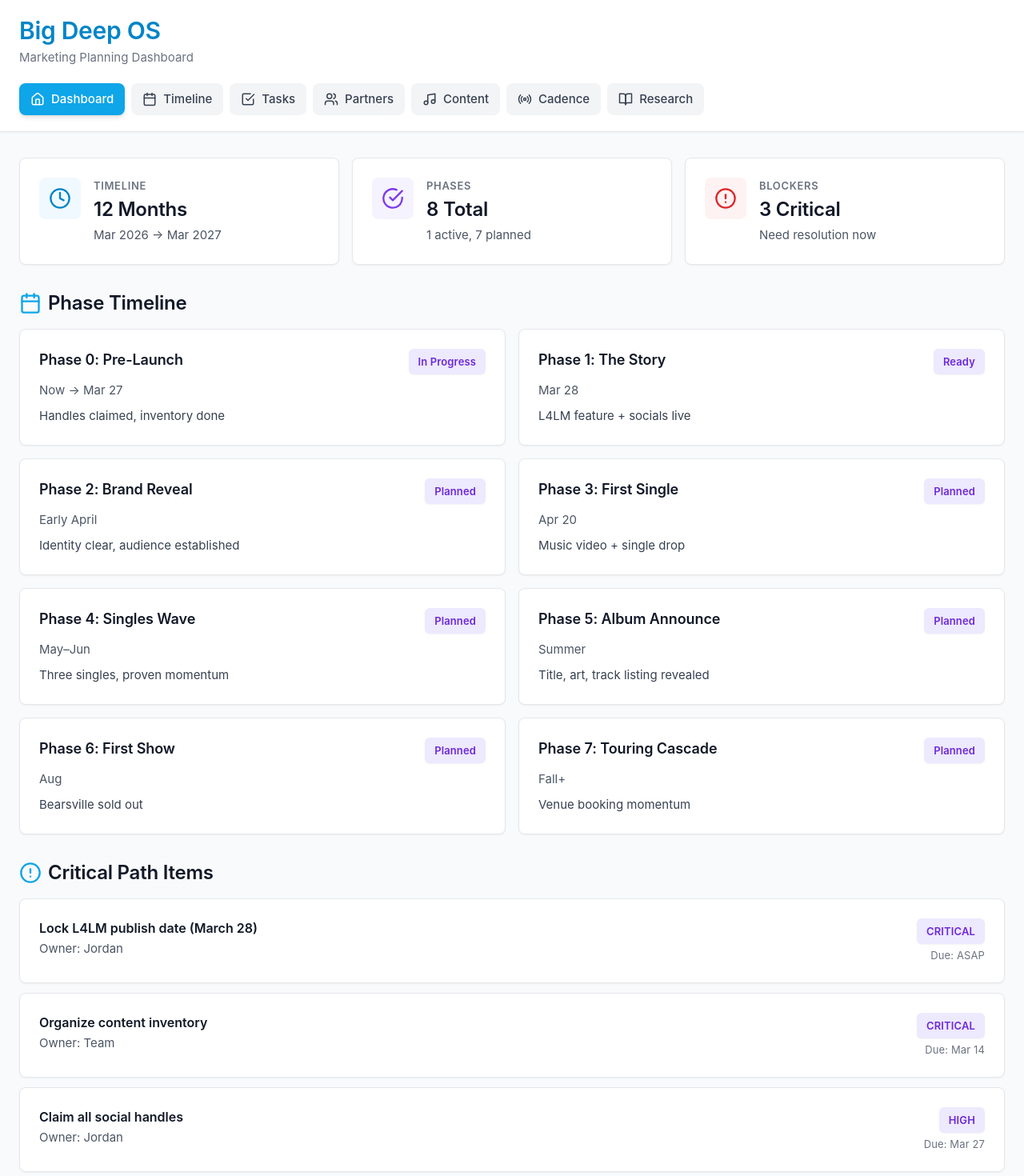
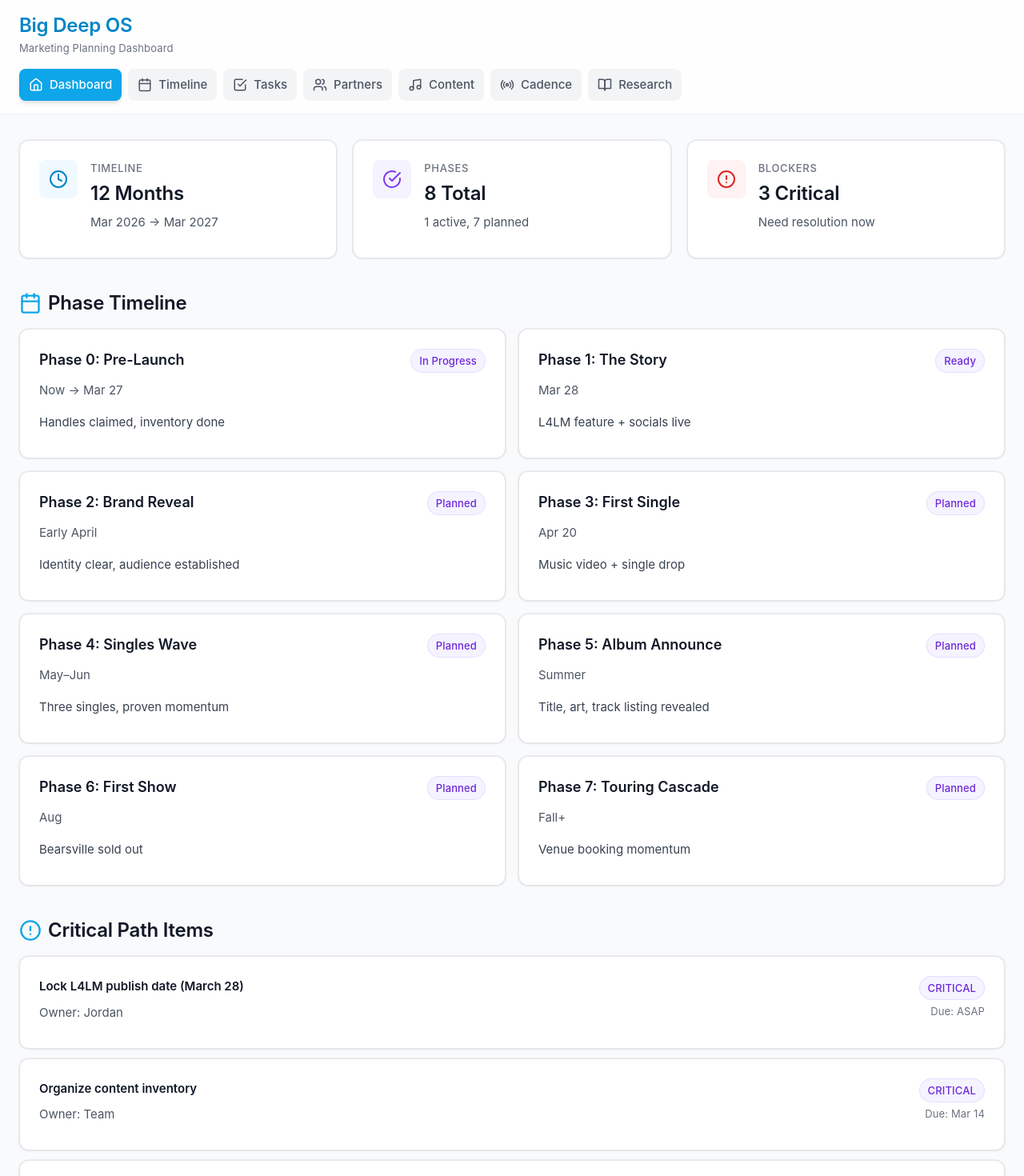
Before and after one commit to nicodemusdev/big-deep-os, a Next.js app: page / in a window 1280 px wide. Shown: the top 1470 px of the page at 80% size. Built offline with nearby package versions, Linux system fonts and the light colour scheme.

Commit message:
Refine design with Planning Center aesthetic: premium shadows, smooth transitions, refined typography, better spacing, polished components

```diff
--- a/app/components/Dashboard.tsx
+++ b/app/components/Dashboard.tsx
@@ -104,44 +104,44 @@ export default function Dashboard() {
   ];
 
   return (
-    <div className="space-y-8">
+    <div className="space-y-10">
       {/* Overview Stats */}
-      <div className="grid grid-cols-1 md:grid-cols-3 gap-4 mb-8">
-        <div className="card-retro bg-white">
+      <div className="grid grid-cols-1 md:grid-cols-3 gap-5">
+        <div className="card-retro">
           <div className="flex items-start gap-4">
-            <div className="p-3 bg-primary-50 rounded-lg">
-              <Clock className="text-primary-600" size={28} />
+            <div className="p-3 bg-primary-50 rounded-lg flex-shrink-0">
+              <Clock className="text-primary-600" size={24} />
             </div>
-            <div className="flex-1">
-              <p className="text-xs font-semibold text-neutral-500 uppercase tracking-wider">Timeline</p>
-              <p className="text-2xl font-semibold text-neutral-900 mt-1">12 Months</p>
-              <p className="text-sm text-neutral-600 mt-1">Mar 2026 → Mar 2027</p>
+            <div className="flex-1 min-w-0">
+              <p className="text-xs font-medium text-neutral-500 uppercase tracking-wider mb-1.5">Timeline</p>
+              <p className="text-2xl font-semibold text-neutral-900">12 Months</p>
+              <p className="text-sm text-neutral-600 mt-2">Mar 2026 → Mar 2027</p>
             </div>
           </div>
         </div>
 
-        <div className="card-retro bg-white">
+        <div className="card-retro">
           <div className="flex items-start gap-4">
-            <div className="p-3 bg-accent-50 rounded-lg">
-              <CheckCircle className="text-accent-600" size={28} />
+            <div className="p-3 bg-accent-50 rounded-lg flex-shrink-0">
+              <CheckCircle className="text-accent-600" size={24} />
             </div>
-            <div className="flex-1">
-              <p className="text-xs font-semibold text-neutral-500 uppercase tracking-wider">Phases</p>
-              <p className="text-2xl font-semibold text-neutral-900 mt-1">8 Total</p>
-              <p className="text-sm text-neutral-600 mt-1">1 active, 7 planned</p>
+            <div className="flex-1 min-w-0">
+              <p className="text-xs font-medium text-neutral-500 uppercase tracking-wider mb-1.5">Phases</p>
+              <p className="text-2xl font-semibold text-neutral-900">8 Total</p>
+              <p className="text-sm text-neutral-600 mt-2">1 active, 7 planned</p>
             </div>
           </div>
         </div>
 
-        <div className="card-retro bg-white">
+        <div className="card-retro">
           <div className="flex items-start gap-4">
-            <div className="p-3 bg-red-50 rounded-lg">
-              <AlertCircle className="text-red-600" size={28} />
+            <div className="p-3 bg-red-50 rounded-lg flex-shrink-0">
+              <AlertCircle className="text-red-600" size={24} />
             </div>
-            <div className="flex-1">
-              <p className="text-xs font-semibold text-neutral-500 uppercase tracking-wider">Blockers</p>
-              <p className="text-2xl font-semibold text-neutral-900 mt-1">3 Critical</p>
-              <p className="text-sm text-neutral-600 mt-1">Need resolution now</p>
+            <div className="flex-1 min-w-0">
+              <p className="text-xs font-medium text-neutral-500 uppercase tracking-wider mb-1.5">Blockers</p>
+              <p className="text-2xl font-semibold text-neutral-900">3 Critical</p>
+              <p className="text-sm text-neutral-600 mt-2">Need resolution now</p>
             </div>
           </div>
         </div>
--- a/app/components/Navigation.tsx
+++ b/app/components/Navigation.tsx
@@ -17,11 +17,11 @@ const navItems = [
 
 export default function Navigation({ activeTab, setActiveTab }: NavigationProps) {
   return (
-    <nav className="sticky top-0 z-50 bg-white border-b border-neutral-200 shadow-sm">
-      <div className="max-w-7xl mx-auto px-6 py-5">
-        <div className="mb-5">
-          <h1 className="text-3xl font-semibold text-primary-600 mb-1">Big Deep OS</h1>
-          <p className="text-sm text-neutral-500">Marketing Planning Dashboard</p>
+    <nav className="sticky top-0 z-50 bg-white/80 backdrop-blur-sm border-b border-neutral-200/50 transition-all duration-300">
+      <div className="max-w-7xl mx-auto px-6 py-4">
+        <div className="mb-4">
+          <h1 className="text-2xl font-semibold text-primary-600 mb-0.5">Big Deep OS</h1>
+          <p className="text-xs text-neutral-500">Marketing Planning Dashboard</p>
         </div>
 
         <div className="flex flex-wrap gap-2">
@@ -33,14 +33,14 @@ export default function Navigation({ activeTab, setActiveTab }: NavigationProps)
               <button
                 key={item.id}
                 onClick={() => setActiveTab(item.id)}
-                className={`flex items-center gap-2 px-3.5 py-2 rounded-lg font-medium transition-all duration-150 ${
+                className={`flex items-center gap-2 px-3 py-2 rounded-lg font-medium text-sm transition-all duration-200 ease-out ${
                   isActive
-                    ? "bg-primary-500 text-white shadow-md hover:shadow-lg"
-                    : "bg-neutral-100 text-neutral-700 hover:bg-neutral-200"
+                    ? "bg-primary-500 text-white shadow-md"
+                    : "bg-neutral-100 text-neutral-600 hover:bg-neutral-200 hover:text-neutral-700"
                 }`}
               >
                 <Icon size={18} />
-                <span className="hidden sm:inline text-sm">{item.label}</span>
+                <span className="hidden sm:inline">{item.label}</span>
               </button>
             );
           })}
--- a/app/globals.css
+++ b/app/globals.css
@@ -13,83 +13,143 @@ html {
 }
 
 body {
-  background: #f9fafb;
-  color: #1f2937;
-  font-family: -apple-system, BlinkMacSystemFont, "Segoe UI", Roboto, sans-serif;
-  font-size: 1rem;
+  background: #f8fafc;
+  color: #0f172a;
+  font-family: -apple-system, BlinkMacSystemFont, "Segoe UI", Roboto, "Helvetica Neue", sans-serif;
+  font-size: 0.9375rem;
   line-height: 1.6;
+  font-weight: 400;
   -webkit-font-smoothing: antialiased;
   -moz-osx-font-smoothing: grayscale;
 }
 
-/* Cards - clean, spacious, professional */
+/* Premium card styling */
 .card-retro {
-  @apply rounded-lg bg-white border border-neutral-200 shadow-sm hover:shadow-md transition-all duration-200 p-6;
+  @apply bg-white rounded-xl border border-neutral-200 p-6 transition-all duration-300 ease-out;
+  box-shadow: 0 1px 3px rgba(15, 23, 42, 0.05), 0 0 0 1px rgba(15, 23, 42, 0.05);
 }
 
 .card-retro:hover {
-  border-color: #d1d5db;
+  @apply border-neutral-300;
+  box-shadow: 0 4px 12px rgba(15, 23, 42, 0.08), 0 0 0 1px rgba(15, 23, 42, 0.08);
+  transform: translateY(-2px);
+}
+
+/* Buttons - refined and smooth */
+.btn-retro {
+  @apply px-4 py-2.5 rounded-lg font-medium text-white bg-primary-500 transition-all duration-200 ease-out cursor-pointer;
+  box-shadow: 0 1px 2px rgba(15, 23, 42, 0.05);
+}
+
+.btn-retro:hover {
+  @apply bg-primary-600;
+  box-shadow: 0 4px 12px rgba(14, 165, 233, 0.25);
   transform: translateY(-1px);
 }
 
-/* Buttons - smooth interactions */
-.btn-retro {
-  @apply px-4 py-2.5 rounded-lg font-semibold bg-primary-500 text-white hover:bg-primary-600 active:bg-primary-700 transition-all duration-150 cursor-pointer shadow-sm hover:shadow-md focus:outline-none focus:ring-2 focus:ring-primary-300;
+.btn-retro:active {
+  @apply bg-primary-700;
+  transform: translateY(0);
+}
+
+.btn-retro:focus {
+  @apply outline-none;
+  box-shadow: 0 0 0 3px rgba(14, 165, 233, 0.1), 0 1px 2px rgba(15, 23, 42, 0.05);
 }
 
 .btn-retro:disabled {
   @apply opacity-50 cursor-not-allowed;
 }
 
-/* Badges */
+/* Badges - subtle and refined */
 .badge-retro {
-  @apply inline-block px-3 py-1.5 bg-accent-100 text-accent-700 rounded-md text-xs font-semibold shadow-sm;
+  @apply inline-flex items-center px-2.5 py-1 rounded-full text-xs font-medium;
+  background-color: #f5f3ff;
+  color: #6d28d9;
+  border: 1px solid rgba(139, 92, 246, 0.15);
+  transition: all 0.2s ease-out;
 }
 
-/* Typography - refined */
-h1, h2, h3, h4, h5, h6 {
-  font-weight: 600;
-  color: #111827;
+.badge-retro:hover {
+  background-color: #ede9fe;
+  border-color: rgba(139, 92, 246, 0.3);
+}
+
+/* Typography hierarchy - refined */
+h1 {
+  @apply text-3xl font-semibold;
+  color: #0f172a;
+  letter-spacing: -0.02em;
+  line-height: 1.3;
+  margin-bottom: 1rem;
+}
+
+h2 {
+  @apply text-2xl font-semibold;
+  color: #0f172a;
+  letter-spacing: -0.01em;
+  line-height: 1.35;
+  margin-bottom: 0.875rem;
+}
+
+h3 {
+  @apply text-lg font-semibold;
+  color: #0f172a;
+  line-height: 1.4;
   margin-bottom: 0.75rem;
 }
 
-h1 {
-  font-size: 2.5rem;
-  letter-spacing: -0.02em;
-  line-height: 1.2;
+h4 {
+  @apply text-base font-semibold;
+  color: #0f172a;
+  margin-bottom: 0.625rem;
 }
 
-h2 {
-  font-size: 2rem;
-  letter-spacing: -0.01em;
-  line-height: 1.25;
+p {
+  color: #475569;
+  line-height: 1.7;
+  margin-bottom: 0.5rem;
 }
 
-h3 {
-  font-size: 1.5rem;
-  letter-spacing: -0.005em;
+/* Links with smooth transitions */
+a {
+  @apply text-primary-500 transition-colors duration-200 ease-out;
 }
 
-h4 {
-  font-size: 1.25rem;
+a:hover {
+  @apply text-primary-600;
 }
 
-/* Links */
-a {
-  @apply text-primary-500 hover:text-primary-600 transition-colors;
+/* Form elements */
+input, textarea, select {
+  @apply rounded-lg border border-neutral-300 px-3.5 py-2.5 text-sm transition-all duration-200 ease-out;
+  background-color: #ffffff;
+  color: #0f172a;
 }
 
-/* Inputs and form elements */
-input, textarea, select {
-  @apply rounded-lg border border-neutral-200 px-3 py-2 transition-colors focus:outline-none focus:border-primary-500 focus:ring-2 focus:ring-primary-100;
+input:focus, textarea:focus, select:focus {
+  @apply outline-none border-primary-500;
+  box-shadow: 0 0 0 3px rgba(14, 165, 233, 0.1);
 }
 
-/* Smooth text selection */
+/* Text selection */
 ::selection {
-  @apply bg-primary-200 text-primary-900;
+  background-color: rgba(14, 165, 233, 0.2);
+  color: #0f172a;
 }
 
-/* Animations */
+/* Smooth animations */
+@keyframes slideIn {
+  from {
+    opacity: 0;
+    transform: translateY(8px);
+  }
+  to {
+    opacity: 1;
+    transform: translateY(0);
+  }
+}
+
 @keyframes fadeIn {
   from {
     opacity: 0;
@@ -99,6 +159,29 @@ input, textarea, select {
   }
 }
 
+.animate-slideIn {
+  animation: slideIn 0.4s ease-out;
+}
+
 .animate-fadeIn {
-  animation: fadeIn 0.3s ease-in-out;
+  animation: fadeIn 0.3s ease-out;
 }
+
+/* Smooth scrolling */
+::-webkit-scrollbar {
+  width: 8px;
+  height: 8px;
+}
+
+::-webkit-scrollbar-track {
+  background: #f1f5f9;
+}
+
+::-webkit-scrollbar-thumb {
+  background: #cbd5e1;
+  border-radius: 4px;
+}
+
+::-webkit-scrollbar-thumb:hover {
+  background: #94a3b8;
+}
```
